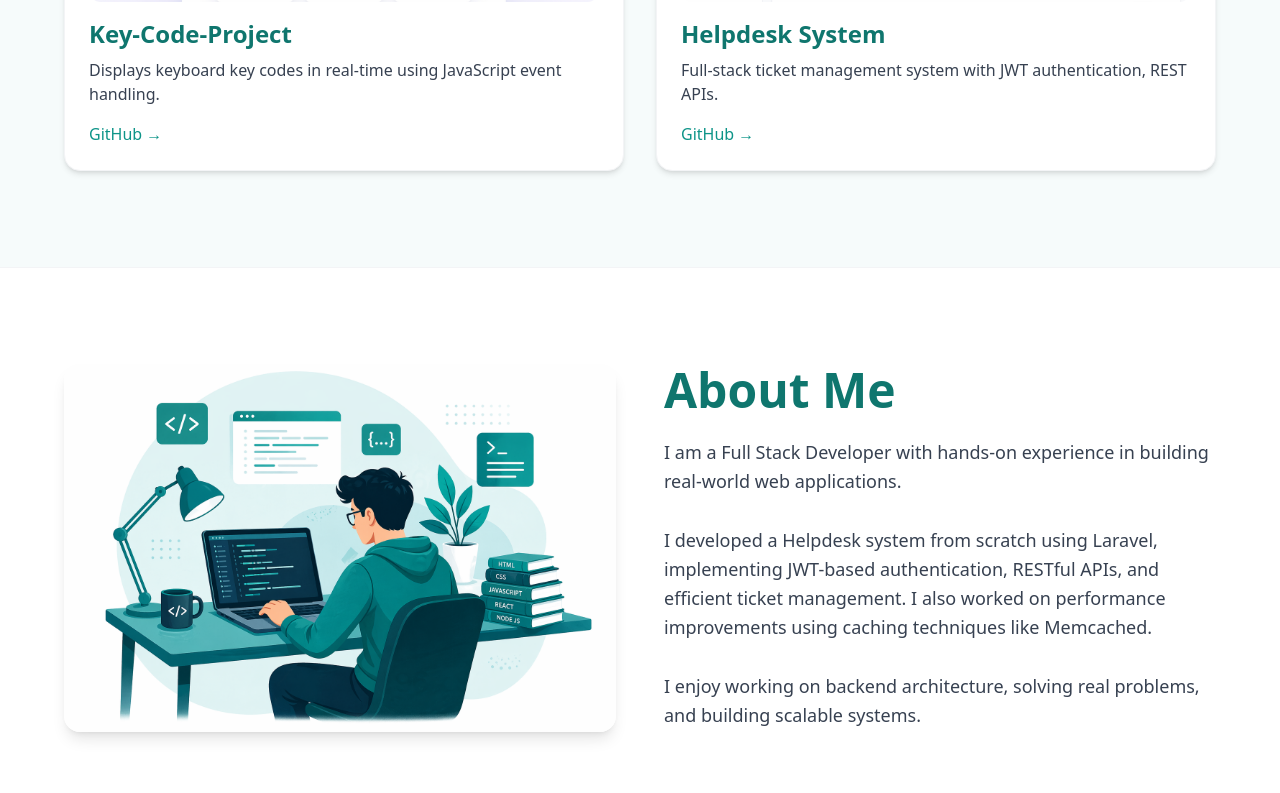
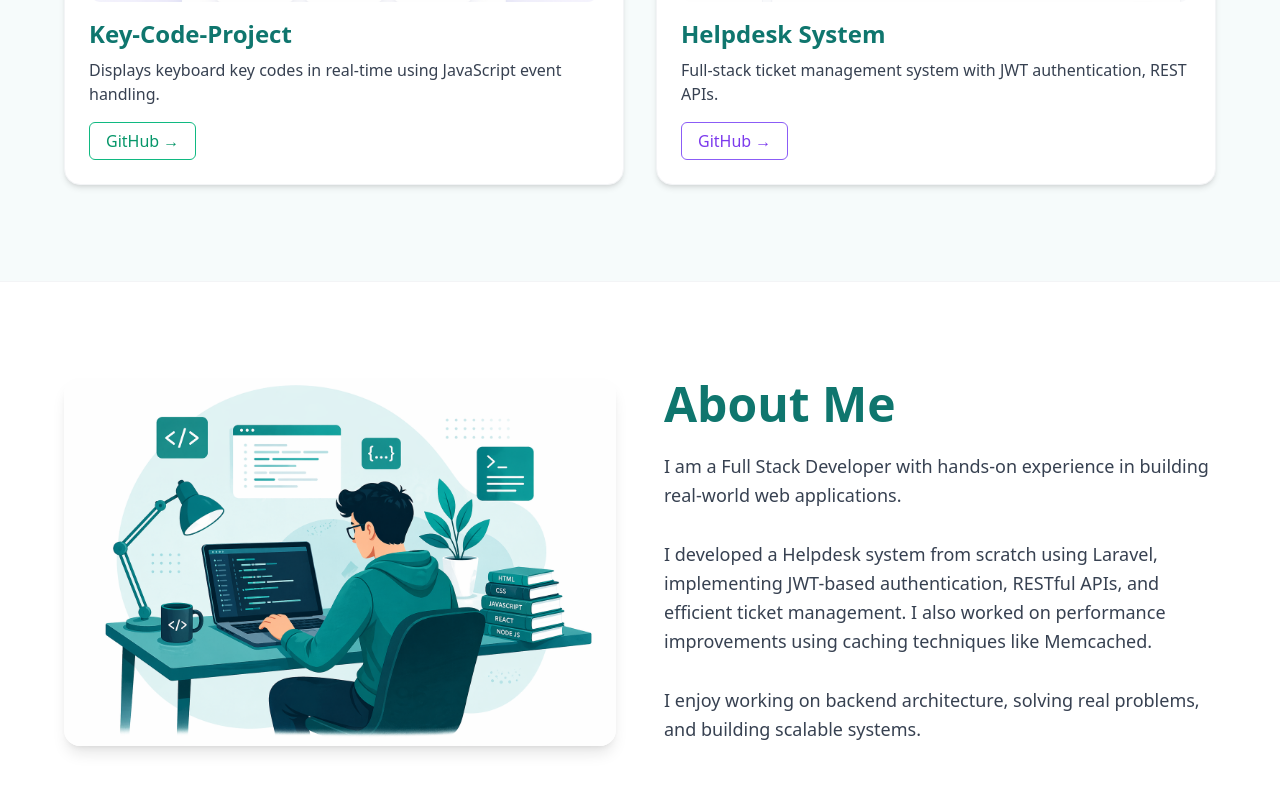
Before and after one commit to Jayesoorya/My-Portfolio, a React (Vite) app: page / in a window 1280 px wide. Shown: the part 1207-2000 px from the top of the page. Built offline with nearby package versions, Linux system fonts and the light colour scheme.

Commit message:
Made ui change in project section

```diff
--- a/src/Portfolio.jsx
+++ b/src/Portfolio.jsx
@@ -167,38 +167,72 @@ export default function Portfolio() {
 
           <div className="grid md:grid-cols-2 gap-8">
 
-            <div className="bg-white rounded-2xl p-6 shadow-md hover:shadow-2xl hover:-translate-y-2 transition duration-300 border border-gray-100">
+            <div className="group bg-white rounded-2xl p-6 shadow-md
+              hover:shadow-2xl hover:-translate-y-2
+              transition duration-300 border border-gray-100
+              hover:bg-emerald-100 hover:border-emerald-400">
 
                 <img src="/key_code.png" className="h-48 w-full object-cover rounded-xl mb-4" />
 
-              <h4 className="text-2xl font-bold text-teal-700 mb-2">
+                <h4 className="text-2xl font-bold text-teal-700 mb-2
+                group-hover:text-emerald-800 transition">
                   Key-Code-Project
                 </h4>
 
-              <p className="text-gray-700 mb-4">
+                <p className="text-gray-700 mb-4
+                group-hover:text-gray-700 transition">
                   Displays keyboard key codes in real-time using JavaScript event handling.
                 </p>
 
-              <a href="https://github.com/Jayesoorya/Key-Code-Project" target="_blank" rel="noopener noreferrer" className="text-teal-600 hover:underline">
-                GitHub →
+                <a
+                  href="https://github.com/Jayesoorya/Key-Code-Project"
+                  target="_blank"
+                  rel="noopener noreferrer"
+                  className="group/btn inline-flex items-center gap-1 px-4 py-1.5 rounded-md
+                  border border-emerald-500 text-emerald-600
+                  transition duration-700
+                  hover:bg-emerald-600 hover:text-white"
+                >
+                  GitHub
+                  <span className="transition-transform duration-300 group-hover/btn:translate-x-1">
+                    →
+                  </span>
                 </a>
+
               </div>
 
-            <div className="bg-white rounded-2xl p-6 shadow-md hover:shadow-2xl hover:-translate-y-2 transition duration-300 border border-gray-100">
+              <div className="group bg-white rounded-2xl p-6 shadow-md
+                hover:shadow-2xl hover:-translate-y-2
+                transition duration-300 border border-gray-100
+                hover:bg-violet-100 hover:border-violet-400">
 
                   <img src="/helpdesk_system.png" className="h-48 w-full object-cover rounded-xl mb-4" />
 
-              <h4 className="text-2xl font-bold text-teal-700 mb-2">
+                  <h4 className="text-2xl font-bold text-teal-700 mb-2
+                  group-hover:text-violet-800 transition">
                     Helpdesk System
                   </h4>
 
-              <p className="text-gray-700 mb-4">
+                  <p className="text-gray-700 mb-4
+                  group-hover:text-gray-700 transition">
                     Full-stack ticket management system with JWT authentication, REST APIs.
                   </p>
 
-              <a href="https://github.com/Jayesoorya/Helpdesk-Upgraded" target="_blank" rel="noopener noreferrer" className="text-teal-600 hover:underline">
-                GitHub →
+                  <a
+                    href="https://github.com/Jayesoorya/Helpdesk-Upgraded"
+                    target="_blank"
+                    rel="noopener noreferrer"
+                    className="group/btn inline-flex items-center gap-1 px-4 py-1.5 rounded-md
+                    border border-violet-500 text-violet-600
+                    transition duration-300
+                    hover:bg-violet-600 hover:text-white"
+                  >
+                    GitHub
+                    <span className="transition-transform duration-700 group-hover/btn:translate-x-1">
+                      →
+                    </span>
                   </a>
+
               </div>
 
           </div>
@@ -265,7 +299,7 @@ export default function Portfolio() {
       </section>
 
       {/* FOOTER */}
-      <footer className="bg-teal-700 text-white py-6 mt-20">
+      <footer className="bg-teal-600 text-white py-6 mt-20">
         <div className="max-w-6xl mx-auto px-6 flex flex-col md:flex-row items-center justify-between">
 
           {/* LEFT */}
@@ -285,18 +319,22 @@ export default function Portfolio() {
                 href="https://github.com/Jayesoorya"
                 target="_blank"
                 rel="noopener noreferrer"
-                className="hover:text-teal-300 transition transform hover:scale-110"
+                className="text-600 hover:text-600
+                            transition-transform duration-300 ease-out
+                            transform hover:scale-115 hover:-translate-y-1"
               >
-                <FaGithub />
+                <FaGithub size={26} />
               </a>
 
               <a
                 href="https://www.linkedin.com/in/jayesoorya-p-11307624a/"
                 target="_blank"
                 rel="noopener noreferrer"
-                className="hover:text-teal-300 transition transform hover:scale-110"
+                className="text-600 hover:text-600
+                            transition-transform duration-300 ease-out
+                            transform hover:scale-115 hover:-translate-y-1"
               >
-                <FaLinkedin />
+                <FaLinkedin size={26}/>
               </a>
             </div>
           </div>
```
Lines whose indentation alone changed are shown as unchanged.
